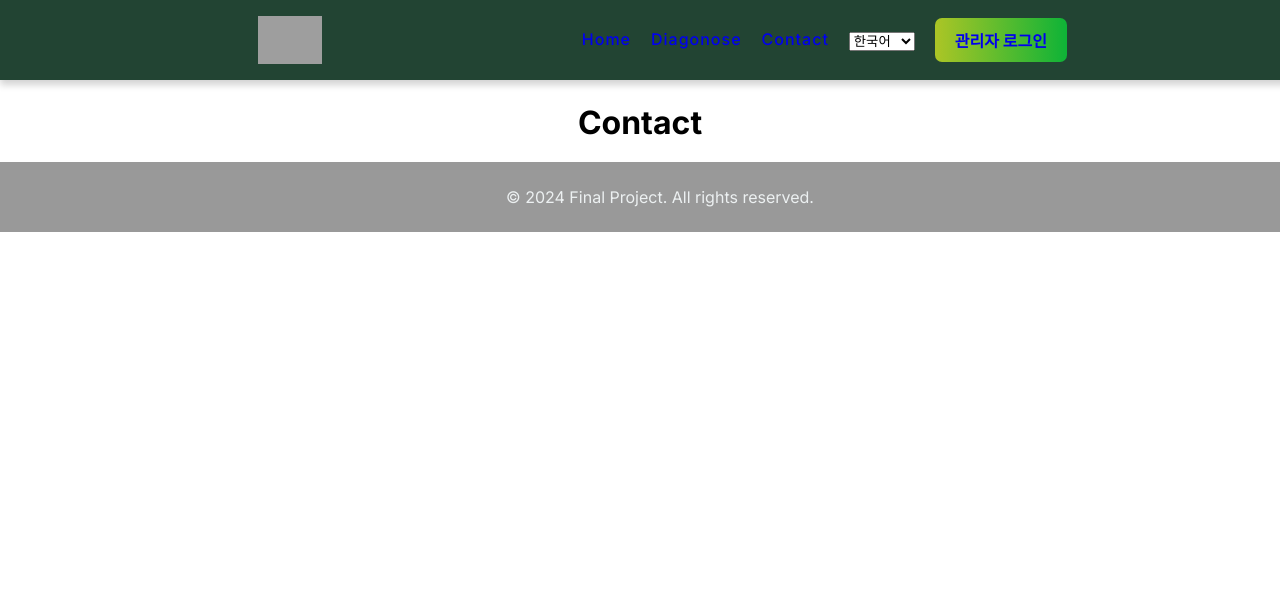
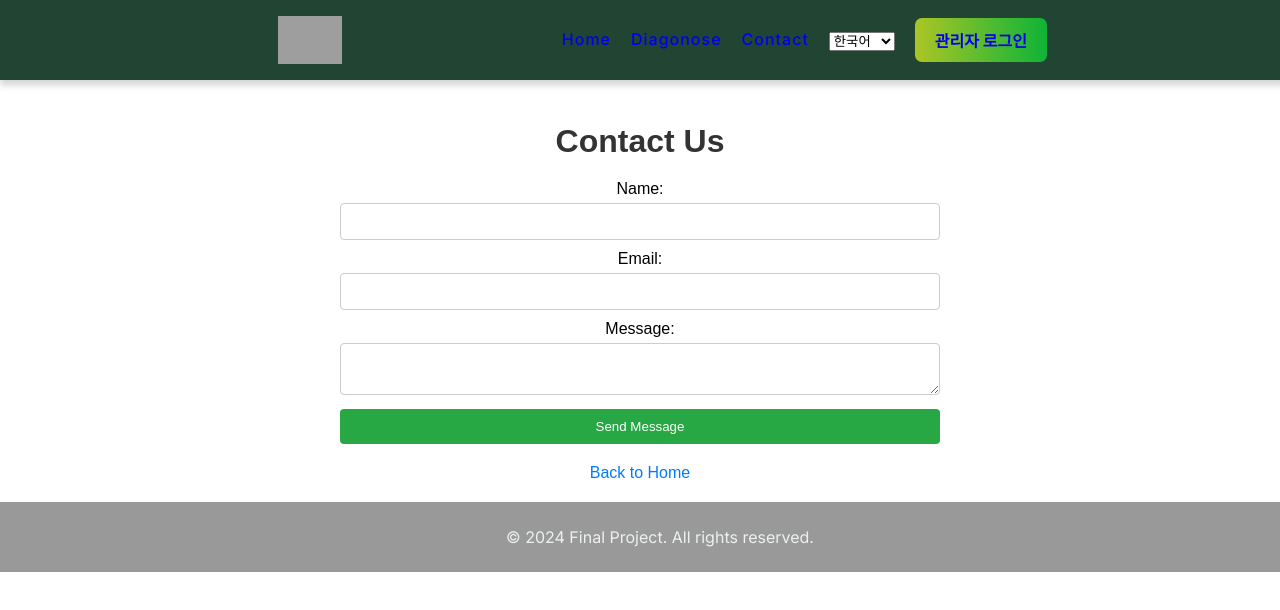
Before and after one commit to CBNU-Graduation-Projects/PlantAI-BackEnd, a React (Create React App) app in the folder plant_web_app/: page /contact in a window 1280 px wide. Shown: the top 610 px of the page. Built offline with nearby package versions, Linux system fonts and the light colour scheme; grey boxes are pictures that could not be loaded.

Commit message:
contact 기초

```diff
--- a/plant_web_app/src/pages/Contact.js
+++ b/plant_web_app/src/pages/Contact.js
@@ -1,11 +1,29 @@
 import React from 'react';
 import { Link } from 'react-router-dom';
-
+import './contact.css'
 const Contact = () => {
   return (
-    <div>
-      <h1>Contact</h1>
-     </div>
+    <div className="contact-container">
+      <h1>Contact Us</h1>
+
+      <form>
+        <div>
+          <label htmlFor="name">Name:</label>
+          <input type="text" id="name" name="name" required />
+        </div>
+        <div>
+          <label htmlFor="email">Email:</label>
+          <input type="email" id="email" name="email" required />
+        </div>
+        <div>
+          <label htmlFor="message">Message:</label>
+          <textarea id="message" name="message" required></textarea>
+        </div>
+        <button type="submit">Send Message</button>
+      </form>
+
+      <Link to="/" className="back-link">Back to Home</Link>
+    </div>
   );
 };
 
--- a/plant_web_app/src/pages/Diagonose.js
+++ b/plant_web_app/src/pages/Diagonose.js
@@ -85,6 +85,7 @@ const Diagonose = () => {
     const files = event.dataTransfer.files;
     if (files.length >0){
       const file = files[0];
+      console.log(file);
       const fileURL = URL.createObjectURL(file);
       setpreviewURL(fileURL);
       localStorage.setItem('previewURL', fileURL);
@@ -176,12 +177,16 @@ const Diagonose = () => {
 
       <div>
       {/* 미리보기창  */}
-      {previewURL && (
+      <h2>업로드 이미지 미리보기</h2>
+        {previewURL ? (
             <div className="preview-container">
-              <h2>업로드 이미지 미리보기</h2>
-              <img src={previewURL} alt="미리보기" className="preview-image" />
+              <img src={previewURL}
+              alt="미리보기"
+              className="preview-image"
+              //초기 이미지 없을 때 및 에러처리
+              onError={(e)=>{e.target.style.display='none'}} />
             </div>
-          )}
+          ):null}
 
       <div className='plant-info'>
       <h2>식물정보입력 칸</h2>
--- /dev/null
+++ b/plant_web_app/src/pages/contact.css
@@ -0,0 +1,58 @@
+.contact-container {
+    padding: 20px;
+    max-width: 600px;
+    margin: auto;
+    font-family: Arial, sans-serif;
+  }
+
+  h1 {
+    color: #333;
+  }
+
+  ul {
+    list-style-type: none;
+    padding: 0;
+  }
+
+  li {
+    margin: 10px 0;
+  }
+
+  form {
+    margin-top: 20px;
+  }
+
+  label {
+    display: block;
+    margin: 10px 0 5px;
+  }
+
+  input, textarea {
+    width: 100%;
+    padding: 10px;
+    border: 1px solid #ccc;
+    border-radius: 4px;
+    box-sizing: border-box;
+  }
+
+  button {
+    margin-top: 10px;
+    padding: 10px 15px;
+    background-color: #28a745;
+    color: white;
+    border: none;
+    border-radius: 4px;
+    cursor: pointer;
+    width: 100%;
+  }
+
+  button:hover {
+    background-color: #218838;
+  }
+
+  .back-link {
+    display: block;
+    margin-top: 20px;
+    color: #007bff;
+    text-decoration: none;
+  }
--- a/plant_web_app/src/pages/diagonose.css
+++ b/plant_web_app/src/pages/diagonose.css
@@ -37,6 +37,17 @@
   border-color: green;
 }
 
+.preview.active {
+  background-color: #d6d6d6; /* 드래그 중일 때 배경색 */
+}
+
+.preview-image {
+  width: 100%;
+  max-width: 400px; /* 원하는 최대 너비 */
+  max-height: 166px; /* 원하는 최대 높이 */
+  object-fit: cover; /* 비율 유지 */
+}
+
 #files {
   display: flex;
   flex-wrap: wrap;
@@ -51,9 +62,9 @@
 
 .plant-container {
   display: flex;
-  justify-content: center;
+  justify-content: space-evenly;
   align-items: flex-start;
-  gap: 170px; /* 원하는 간격으로 조정 가능 */
+  gap: 50px;
   background:  rgba(230, 230, 230, 0.3);
   padding: 50px;
   border-radius: 20px;
```
